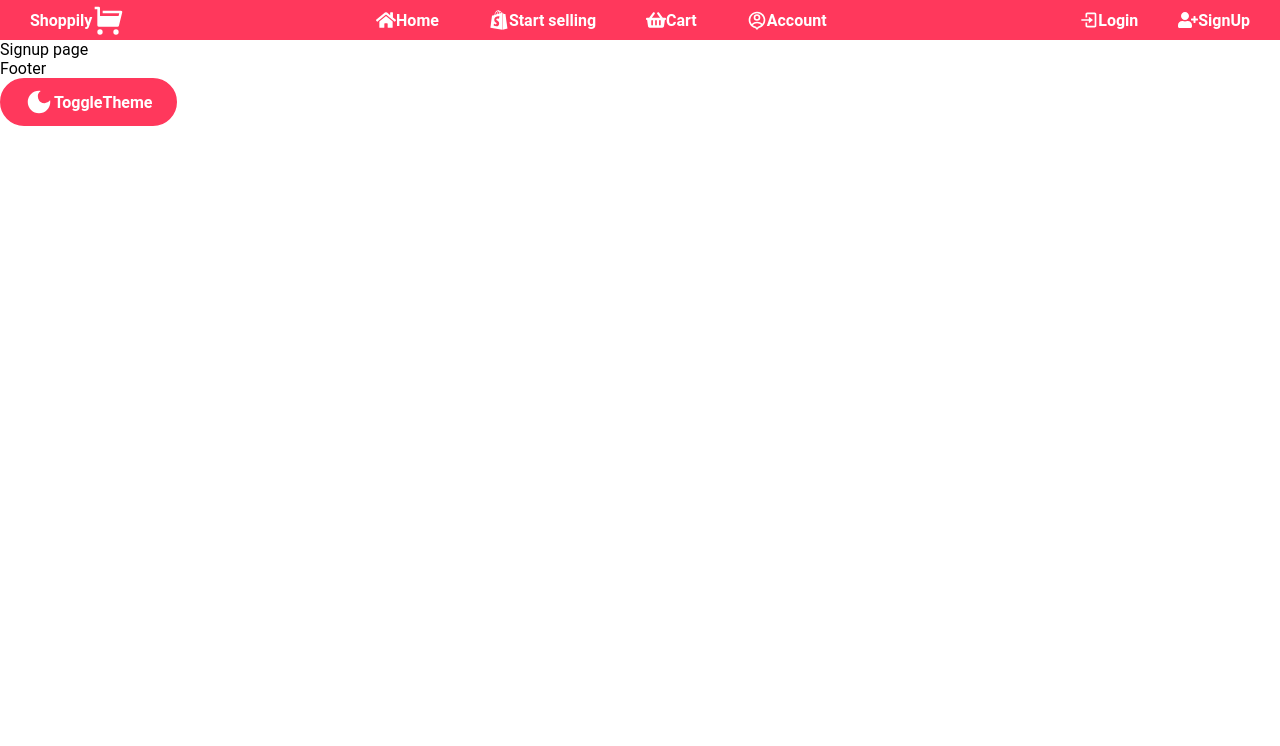
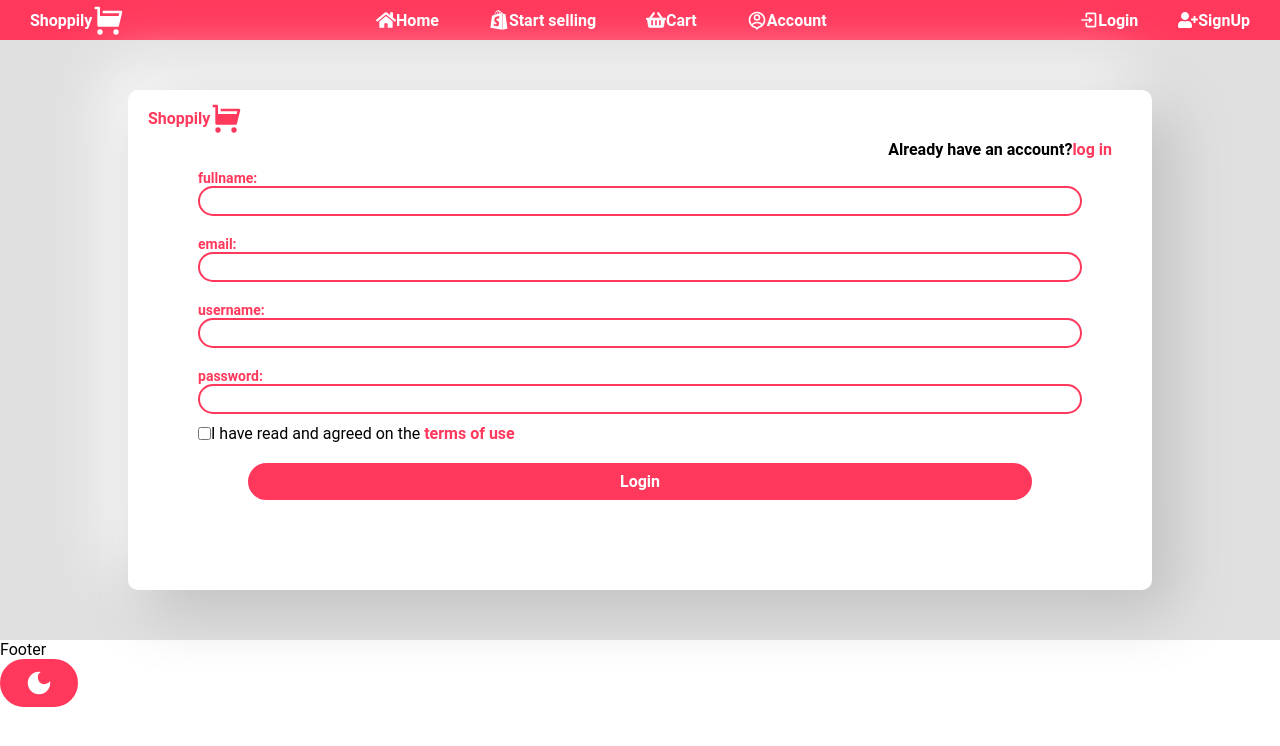
Before and after one commit to abdenassar01/Shoppily, a React (Create React App) app in the folder ecommerce-frontend/: page /signup in a window 1280 px wide. Shown: the top 746 px of the page. Built offline with nearby package versions, Linux system fonts and the light colour scheme.

Commit message:
adding sign up page

```diff
--- a/ecommerce-frontend/src/App.js
+++ b/ecommerce-frontend/src/App.js
@@ -6,6 +6,7 @@ import Navbar from "./components/navbar/Navbar"
 import Footer from './components/footer/Footer'
 import Login from './components/account/login/Login'
 import Signup from './components/account/signup/Signup'
+import Terms from './components/account/Terms'
 
 import { dark, light } from "./utils";
 import { ThemeProvider } from "styled-components";
@@ -28,12 +29,12 @@ const App = () => {
                 <Route path="/" element={<Home />} />
                 <Route path="/login" element={<Login />} />
                 <Route path="/signup" element={<Signup />} />
+                <Route path="/terms" element={<Terms />} />
                 <Route path="/*" element={<h1 >Error 404</h1>}/>
             </Routes>
             <Footer />
             <IconButton onClick={ToggleTheme}>
               <MdDarkMode size={30}/>
-              ToggleTheme
             </IconButton>
           <GlobalStyle />
         </ThemeProvider>
--- /dev/null
+++ b/ecommerce-frontend/src/components/account/Terms.jsx
@@ -0,0 +1,30 @@
+import styled from 'styled-components'
+
+const Terms = () => {
+  return (
+    <Wrapper>
+        <Text>
+        Lorem, ipsum dolor sit amet consectetur adipisicing elit. Vero fugit aut culpa qui. Quaerat, saepe, corporis nemo adipisci recusandae alias quasi mollitia fugiat aut vitae corrupti. Illo nam maxime quibusdam.
+        Lorem ipsum, dolor sit amet consectetur adipisicing elit. Architecto enim doloremque fuga illo dolores deleniti, nam quaerat quibusdam ducimus magnam soluta, labore nulla dicta et commodi libero minus, aut animi?
+        Lorem ipsum dolor sit amet consectetur adipisicing elit. Suscipit perspiciatis aspernatur minus et vel non sint ullam explicabo, nam consequuntur eum reprehenderit quibusdam tempora aperiam facilis! Sit consequatur error ex.
+        Lorem ipsum dolor, sit amet consectetur adipisicing elit. Dicta repellat et sint dolor natus doloremque cum laboriosam officia molestias explicabo. Consectetur illo recusandae cupiditate sunt aut ullam officiis neque ipsum?
+        </Text>
+    </Wrapper>
+  )
+}
+
+const Wrapper = styled.div`
+    width: 100%;
+    font-size: 20px;
+    padding: 100px 20px;
+    display: flex;
+    justify-content: center;
+`
+
+const Text = styled.div`
+    padding: 10px;
+    border-radius: 10px;
+    background-color: #eeeeee;
+`
+
+export default Terms
--- a/ecommerce-frontend/src/components/account/login/Login.jsx
+++ b/ecommerce-frontend/src/components/account/login/Login.jsx
@@ -37,7 +37,7 @@ const Login = () => {
                 <Icon>
                   <RiLockPasswordFill color={ PrimaryColors[100] } size={20}/>
                 </Icon>
-                <Input name="password" id="password" type="text" onChange={ (e) => setPassword(e.target.value) } placeHolder="Password?" value={password}/>
+                <Input name="password" id="password" type="password" onChange={ (e) => setPassword(e.target.value) } placeHolder="Password?" value={password}/>
               </InputWrapper>
             </Field>
             <TextLink to="/" color={ props => props.theme.main }>
--- a/ecommerce-frontend/src/components/account/signup/Signup.jsx
+++ b/ecommerce-frontend/src/components/account/signup/Signup.jsx
@@ -1,9 +1,64 @@
+import {
+  Wrapper, Modal, Field,
+  Label, Input, Form,
+  LogoWrapper, Submit, ParagraphWrapper,
+  LicenceInput, Checkbox
+} from "./SubComponents"
+
+import { useState } from "react"
+import { PrimaryColors, Paragraph, TextLink } from "../../../utils"
+import Logo from '../../logo/Logo'
+
 
 const Signup = () => {
+
+  const [ fullName, setFullName ] = useState("");
+  const [ username, setUsername ] = useState("");
+  const [ email, setEmail ] = useState("");
+  const [ password, setPassword ] = useState("");
+  const [ licence, setLicence ] = useState("");
+
+  const handleSubmit = (e) => {
+    e.preventDefault();
+  }
+
   return (
-    <div>
-        Signup page
-    </div>
+    <Wrapper>
+        <Modal>
+          <LogoWrapper>
+            <Logo color={ PrimaryColors[100] }/>
+          </LogoWrapper>
+          <ParagraphWrapper>
+            <Paragraph bold>Already have an account?
+                <TextLink to="/login" color={ props => props.theme.main}>
+                  log in
+                </TextLink>
+            </Paragraph>
+          </ParagraphWrapper>
+          <Form method="post">
+            <Field>
+              <Label for="fullname">fullname: </Label>
+                <Input name="fullname" id="fullname" type="text" onChange={ (e) => setFullName(e.target.value) } placeHolder="fullname?" value={fullName} />
+            </Field>
+            <Field>
+              <Label for="email">email: </Label>
+                <Input name="email" id="email" type="email" onChange={ (e) => setEmail(e.target.value) } placeHolder="password?" value={email}/>
+            </Field>
+            <Field>
+              <Label for="username">username: </Label>
+                <Input name="username" id="username" type="text" onChange={ (e) => setUsername(e.target.value) } placeHolder="username?" value={username}/>
+            </Field>
+            <Field>
+              <Label for="password">password: </Label>
+              <Input name="password" id="password" type="password" onChange={ (e) => setPassword(e.target.value) } placeHolder="Password?" value={password}/>
+            </Field>
+            <LicenceInput>
+              <Checkbox name="licence" id="licence" type="checkbox" onChange={ (e) => setLicence(!licence) } value={licence}/> I have read and agreed on the&nbsp;<TextLink to="/terms" color={ props => props.theme.main }> terms of use</TextLink>
+            </LicenceInput>
+            <Submit type="submit" value="Login" onClick={ (e) => handleSubmit(e) }/>
+          </Form>
+        </Modal>
+    </Wrapper>
   )
 }
 
--- /dev/null
+++ b/ecommerce-frontend/src/components/account/signup/SubComponents.jsx
@@ -0,0 +1,107 @@
+import styled from 'styled-components'
+
+export const Wrapper = styled.div`
+    display: flex;
+    justify-content: center;
+    align-items: center;
+    background: #e0e0e0;
+`
+
+export const Modal = styled.div`
+    width: 80%;
+    padding: 70px;
+    margin: 50px 0;
+    border-radius: 10px;
+    position: relative;
+    display: grid;
+    place-items: center;
+    background: White;
+    box-shadow:  20px 20px 60px #bebebe,
+             -20px -20px 60px #ffffff;
+`
+
+export const Form = styled.form`
+    display: flex;
+    flex-direction: column;
+    justify-content: space-around;
+    width: 100%;
+    /* border: 1px solid red; */
+`
+
+export const Field = styled.div`
+    margin: 10px 0;
+    display: flex;
+    flex-direction: column;
+    /* border: 1px solid purple; */
+`
+
+export const Label = styled.label`
+    color: ${ props => props.theme.main };
+    font-size: 14px;
+    font-weight: bold;
+    /* border: 1px solid blue; */
+`
+
+export const Input = styled.input`
+    width: 100% ;
+    height: 30px ;
+    border-radius: 50px;
+    padding-left: 10px;
+    border: 2px solid ${ props => props.theme.main };
+    caret-color: ${ props => props.theme.main };
+
+    &:focus{
+        outline: none;
+
+    }
+`
+
+export const LogoWrapper = styled.div`
+    width: fit-content;
+    position: absolute;
+    top: 10px;
+    left: 10px;
+`
+
+
+export const Icon = styled.div`
+    border-radius: 50px;
+    width: 30px;
+    display: flex;
+    justify-content: center;
+    align-items: center;
+    border: 1px solid ${ props => props.theme.main };
+`
+
+export const Submit = styled.input`
+    padding: 7px 0;
+    margin: 20px 50px;
+    font-weight: bold;
+    border-radius: 50px;
+    color: white;
+    border: 2px solid ${ props => props.theme.main };
+    background-color: ${ props => props.theme.main };
+    transition: all 0.2s ease-in-out;
+
+    &:hover{
+        color:  ${ props => props.theme.main };
+        background-color: white;
+        border: 2px solid ${props => props.theme.main};
+    }
+`
+
+export const ParagraphWrapper = styled.div`
+    position: absolute;
+    top: 50px;
+    right: 40px;
+`
+
+export const LicenceInput = styled.p`
+    display: flex;
+    width: 100%;
+`
+
+export const Checkbox = styled.input`
+    width: fit-content;
+    border: 1px solid ${ props => props.theme.main };
+`
```
